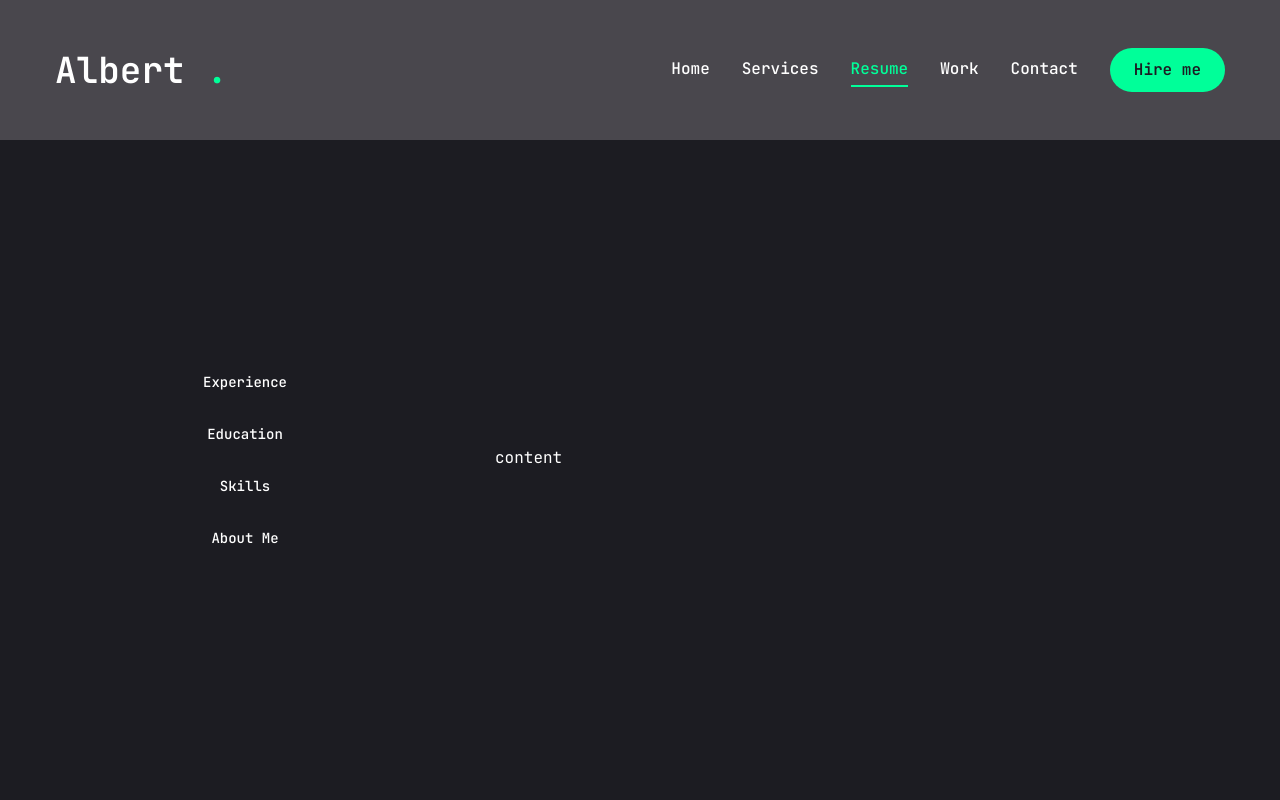
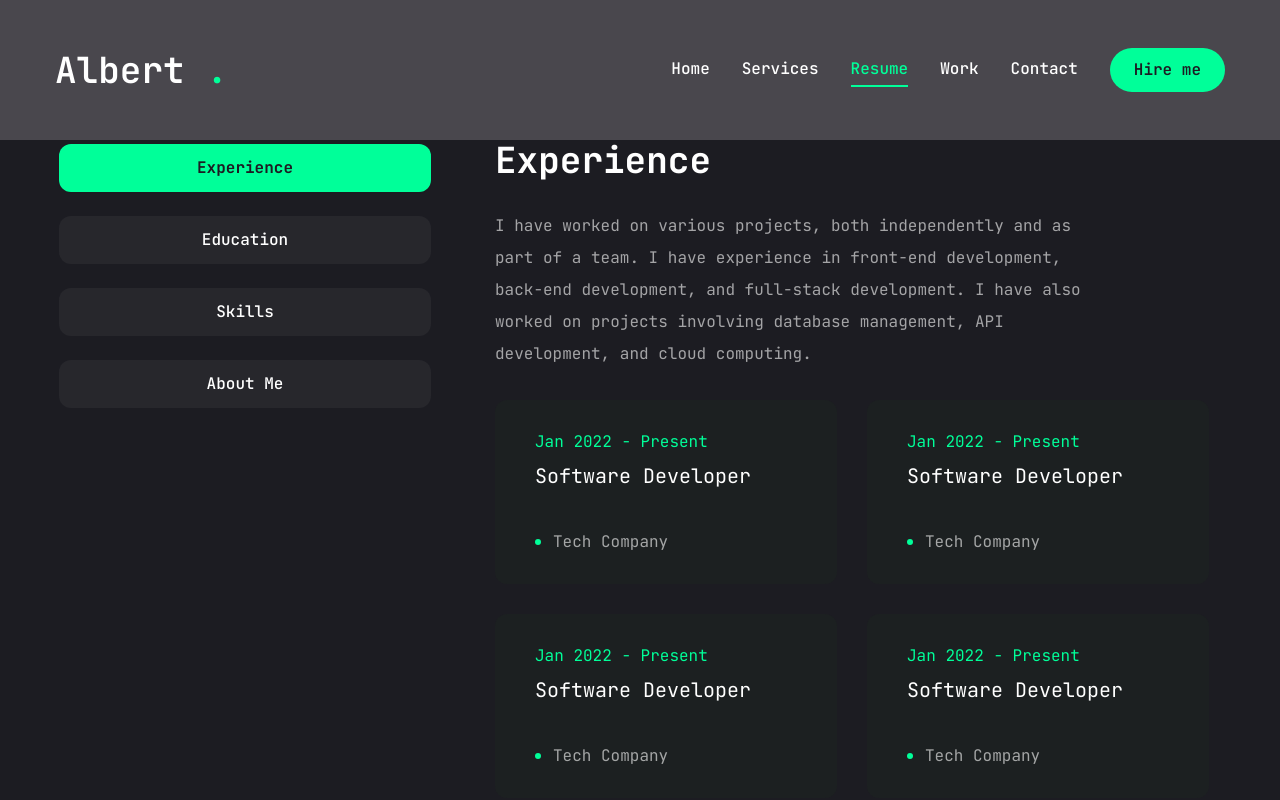
Before and after one commit to AlbertLlica/Portfolio, a Next.js app: page /resume in a window 1280 px wide. Built offline with nearby package versions, Linux system fonts and the light colour scheme.

Commit message:
feat: Add Resume

```diff
--- a/app/resume/page.jsx
+++ b/app/resume/page.jsx
@@ -49,27 +49,32 @@
   description: 'I have worked on various projects, both independently and as part of a team. I have experience in front-end development, back-end development, and full-stack development. I have also worked on projects involving database management, API development, and cloud computing.',
   items: [
     {
-      title: 'Software Developer',
+      position: 'Software Developer',
       company: 'Tech Company',
       duration: 'Jan 2022 - Present',
     },
     {
-      title: 'Software Developer',
+      position: 'Software Developer',
       company: 'Tech Company',
       duration: 'Jan 2022 - Present',
     },
     {
-      title: 'Software Developer',
+      position: 'Software Developer',
       company: 'Tech Company',
       duration: 'Jan 2022 - Present',
     },
     {
-      title: 'Software Developer',
+      position: 'Software Developer',
       company: 'Tech Company',
       duration: 'Jan 2022 - Present',
     },
     {
-      title: 'Software Developer',
+      position: 'Software Developer',
+      company: 'Tech Company',
+      duration: 'Jan 2022 - Present',
+    },
+    {
+      position: 'Software Developer',
       company: 'Tech Company',
       duration: 'Jan 2022 - Present',
     },
@@ -171,7 +176,7 @@
   TooltipProvider,
 } from "@/components/ui/tooltip";
 
-import { ScrollArea } from "@radix-ui/react-scroll-area";
+import { ScrollArea } from "@/components/ui/scroll-area";
 import {motion} from "framer-motion"
 
 const Resume = () => {
@@ -189,14 +194,139 @@
           defaultValue="experience"
           className="flex flex-col xl:flex-row gap-[60px]">
           <TabsList className="flex flex-col w-full max-w-[380px] mx-auto xl:mx-0 gap-6">
-            <TabsTrigger>Experience</TabsTrigger>
-            <TabsTrigger>Education</TabsTrigger>
-            <TabsTrigger>Skills</TabsTrigger>
-            <TabsTrigger>About Me</TabsTrigger>
+            <TabsTrigger value="experience">Experience</TabsTrigger>
+            <TabsTrigger value="education">Education</TabsTrigger>
+            <TabsTrigger value="skills">Skills</TabsTrigger>
+            <TabsTrigger value="about">About Me</TabsTrigger>
           </TabsList>
+          {/*content */}
+          <div className="min-h-[70vh] w-full">
+            {/* experience content */}
+            <TabsContent value="experience" className="w-full">
+              <div className="flex flex-col gap-[30px] text-center xl:text-left">
+                <h3 className="text-4xl font-bold">{experience.tittle}</h3>
+                <p className="max-w-[600px] text-white/60 mx-auto xl:mx-0">
+                {experience.description}
+                </p>
+                {/*contenderor scroll */}
+                <ScrollArea className="h-[400px] w-full">
+                  <div className="w-full" >
+                  <ul className="grid grid-cols-1 lg:grid-cols-2 gap-[30px] pr-4">
+                    {experience.items.map((item, index) => {
+                      return (
+                        <li
+                        key={index}
+                        className="bg-[#2323] h-[184px] py-6 px-10 rounded-xl flex
+                        flex-col justify-center items-center lg:items-start gap-1"
+                        >
+                          <span className="text-accent">{item.duration}</span>
+                          <h3 className="text-xl max-w-[260px] min-h-[60px]
+                          text-center lg:text-left">{item.position}</h3>
+                          <div className="flex items-center gap-3">
+                            {/* dot */ }
+                            <span className="w-[6px] h-[6px] rounded-full bg-accent"></span>
+                            <p className="text-white/60">{item.company}</p>
+                          </div>
+                        </li>
+                      );
+                    })}
+                  </ul>
+                  </div>
+                </ScrollArea>
+              </div>
+            </TabsContent>
+            {/* education content */}
+            <TabsContent value="education" className="w-full">
+              <div className="flex flex-col gap-[30px] text-center xl:text-left">
+                <h3 className="text-4xl font-bold">{education.tittle}</h3>
+                <p className="max-w-[600px] text-white/60 mx-auto xl:mx-0">
+                {education.description}
+                </p>
+                {/*contenderor scroll */}
+                <ScrollArea className="h-[400px] w-full">
+                  <div className="w-full" >
+                  <ul className="grid grid-cols-1 lg:grid-cols-2 gap-[30px] pr-4">
+                    {education.items.map((item, index) => {
+                      return (
+                        <li
+                        key={index}
+                        className="bg-[#2323] h-[184px] py-6 px-10 rounded-xl flex
+                        flex-col justify-center items-center lg:items-start gap-1"
+                        >
+                          <span className="text-accent">{item.duration}</span>
+                          <h3 className="text-xl max-w-[260px] min-h-[60px]
+                          text-center lg:text-left">{item.degree}</h3>
+                          <div className="flex items-center gap-3">
+                            {/* dot */ }
+                            <span className="w-[6px] h-[6px] rounded-full bg-accent"></span>
+                            <p className="text-white/60">{item.institution}</p>
+                          </div>
+                        </li>
+                      );
+                    })}
+                  </ul>
+                  </div>
+                </ScrollArea>
+              </div>
+            </TabsContent>
+            {/* skills content */}
+            <TabsContent value="skills" className="w-full h-full">
+              <div className="flex flex-col gap-[30px] text-center xl:text-left">
+                  <h3 className="text-4xl font-bold">{skills.tittle}</h3>
+                  <p className="max-w-[600px] text-white/60 mx-auto xl:mx-0">
+                  {skills.description}
+                  </p>
+                {/*contenderor scroll */}
+                <ScrollArea className="h-[350px] w-full">
+                  <div className="w-full" >
+                <ul className="grid grid-cols-2 sm:grid-cols-3 md:grid-cols-4  gap-4 xl:gap-[30px]">
+                  {skills.skilllist.map((skill, index) => {
+                    return (
+                    <li key={index}>
+                      <TooltipProvider delayDuration={100}>
+                        <Tooltip>
+                          <TooltipTrigger className="w-full h-[150px] bg-[#232329] rounded-xl
+                          flex items-center justify-center group">
+                            <div className="text-6xl group-hover:text-accent
+                            transition-all duration-300">
+                              {skill.Icon}</div>
+                          </TooltipTrigger>
+                          <TooltipContent>
+                            <p className="capitalize">{skill.name}</p>
+                          </TooltipContent>
+                        </Tooltip>
+                      </TooltipProvider>
+                    </li>
+                    );
+                  })}
+                </ul>
+                </div>
+              </ScrollArea>
+              </div>
+            </TabsContent>
+            {/* about content */}
+            <TabsContent value="about" className="w-full">
+              <div className="flex flex-col gap-[30px]">
+                <h3 className="text-4xl font-bold">{about.title}</h3>
+                <p className="max-w-[600px] text-white/60 mx-auto xl:mx-0">
+                {about.description}
+                </p>
+                <ul className="grid grid-cols-1 xl:grid-cols-2 gap-y-6 max-w-[620px] mx-auto xl:mx-0">
+                  {about.info.map((item, index) => {
+                    return (
+                      <li
+                      key={index}
+                      className="flex items-center justify-center xl:justify-start gap-4">
+                        <span className="text-white/60">{item.fieldName}: </span>
+                        <span className="text-xl">{item.fieldValue}</span>
+                      </li>
+                    );
+                  })}
+                </ul>
+              </div>
+            </TabsContent>
+          </div>
 
-          {/*content */}
-          <div>content</div>
         </Tabs>
       </div>
     </motion.div>
--- a/components/ui/scroll-area.jsx
+++ b/components/ui/scroll-area.jsx
@@ -10,7 +10,7 @@
     ref={ref}
     className={cn("relative overflow-hidden", className)}
     {...props}>
-    <ScrollAreaPrimitive.Viewport className="h-full w-full rounded-[inherit]">
+    <ScrollAreaPrimitive.Viewport className="h-full w-full rounded-[inherit] [&>div]:!block">
       {children}
     </ScrollAreaPrimitive.Viewport>
     <ScrollBar />
@@ -32,7 +32,7 @@
       className
     )}
     {...props}>
-    <ScrollAreaPrimitive.ScrollAreaThumb className="relative flex-1 rounded-full bg-border" />
+    <ScrollAreaPrimitive.ScrollAreaThumb className="relative flex-1 rounded-full bg-accent dark:bg-slate-800" />
   </ScrollAreaPrimitive.ScrollAreaScrollbar>
 ))
 ScrollBar.displayName = ScrollAreaPrimitive.ScrollAreaScrollbar.displayName
--- a/components/ui/tabs.jsx
+++ b/components/ui/tabs.jsx
@@ -11,7 +11,7 @@
   <TabsPrimitive.List
     ref={ref}
     className={cn(
-      "inline-flex h-9 items-center justify-center rounded-lg bg-muted p-1 text-muted-foreground",
+      "inline-flex h-auto rounded-md p-1 text-primary",
       className
     )}
     {...props} />
@@ -22,7 +22,7 @@
   <TabsPrimitive.Trigger
     ref={ref}
     className={cn(
-      "inline-flex items-center justify-center whitespace-nowrap rounded-md px-3 py-1 text-sm font-medium ring-offset-background transition-all focus-visible:outline-none focus-visible:ring-2 focus-visible:ring-ring focus-visible:ring-offset-2 disabled:pointer-events-none disabled:opacity-50 data-[state=active]:bg-background data-[state=active]:text-foreground data-[state=active]:shadow",
+      "inline-flex  items-center w-full bg-[#27272c] justify-center whitespace-nowrap text-white rounded-xl p-3 text-base font-medium ring-offset-white transition-all disabled:pointer-events-none disabled:opacity-50 data-[state=active]:bg-accent data-[state=active]:text-primary data-[state=active]:font-bold data-[state=active]:shadow-sm",
       className
     )}
     {...props} />
@@ -33,7 +33,7 @@
   <TabsPrimitive.Content
     ref={ref}
     className={cn(
-      "mt-2 ring-offset-background focus-visible:outline-none focus-visible:ring-2 focus-visible:ring-ring focus-visible:ring-offset-2",
+      "min-h-[480px] ring-offset-white focus-visible:outline-none focus-visible:ring-2 focus-visible:ring-slate-950 focus-visible:ring-offset-2 dark:ring-offset-slate-950 dark:focus-visible:ring-slate-300",
       className
     )}
     {...props} />
```
